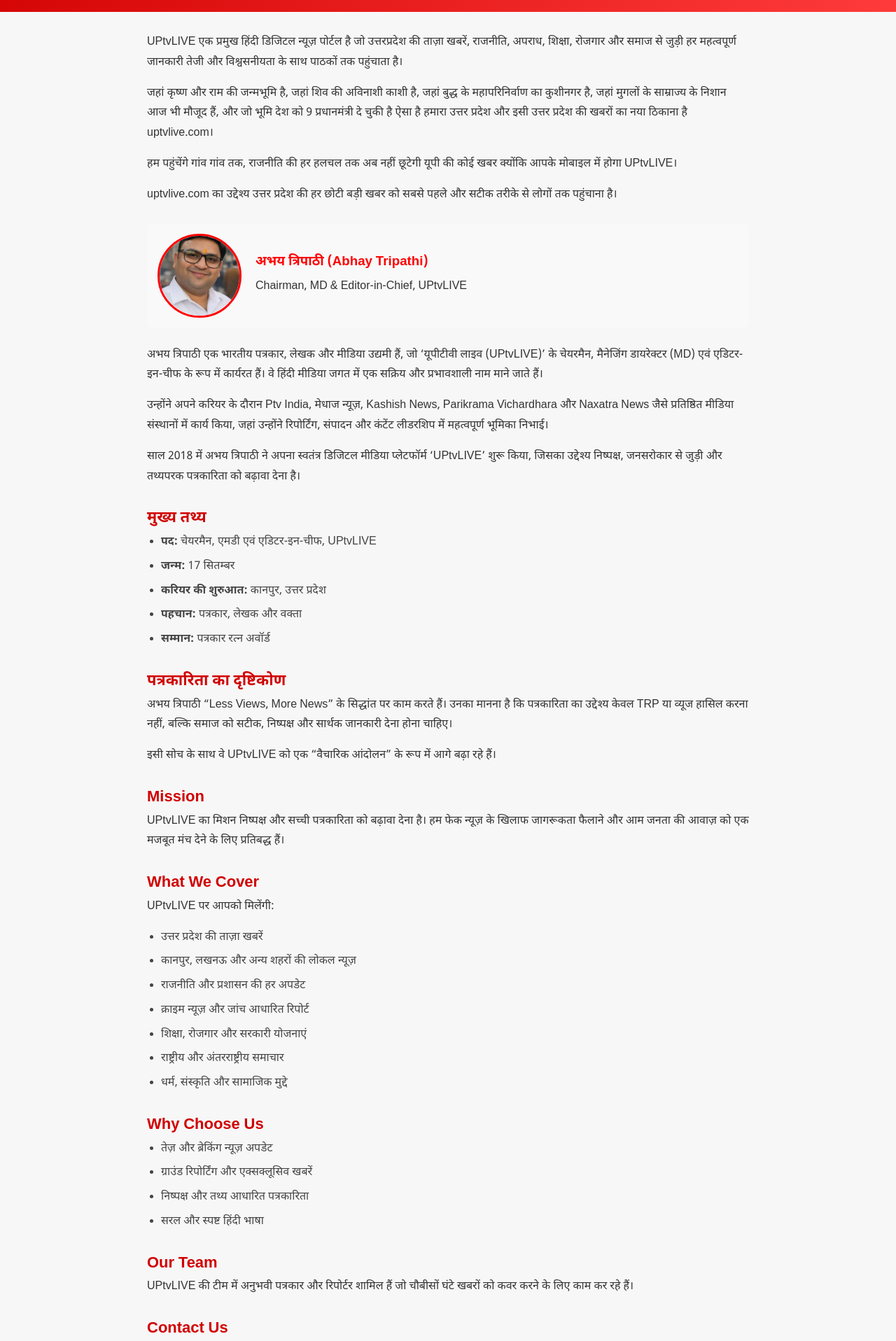
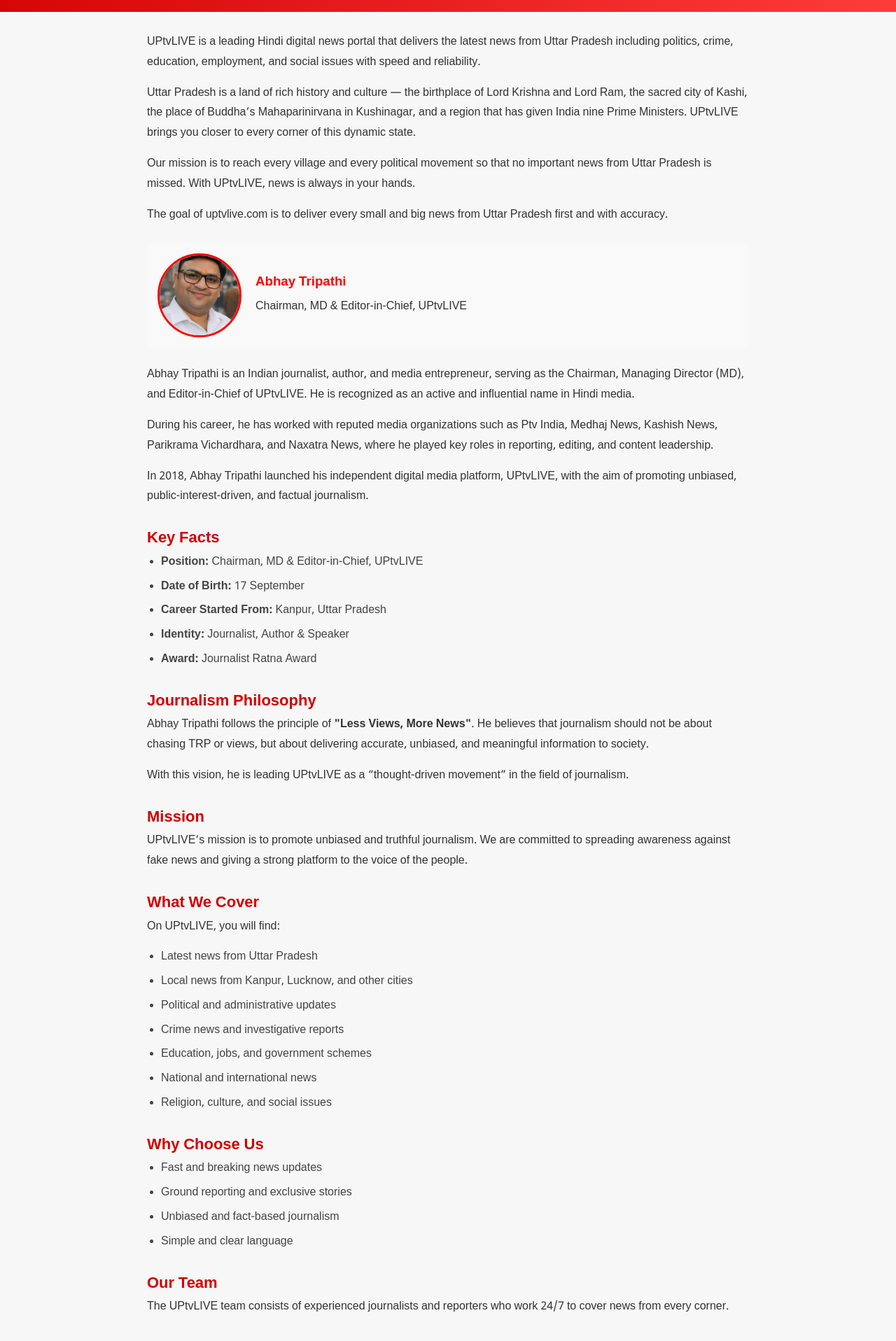
Before and after one commit to lets-make-ashwani/uptvlive, a React (Vite) app: page /about in a window 1280 px wide. Shown: the part 340-2256 px from the top of the page at 70% size. Built offline with nearby package versions, Linux system fonts and the light colour scheme.

Commit message:
update adress

```diff
--- a/src/components/Footer/Footer.jsx
+++ b/src/components/Footer/Footer.jsx
@@ -72,7 +72,7 @@
                 target="_blank"
                 rel="noreferrer"
               >
-                Gandhi Nagar, Kanpur Nagar, Uttar Pradesh
+                UPTVLIVE Head Office,Gandhi Nagar, Kanpur Nagar, Uttar Pradesh | Pin Code:208002
               </a>
             </p>
 
--- a/src/components/Hero/Hero.jsx
+++ b/src/components/Hero/Hero.jsx
@@ -13,7 +13,7 @@
       setIndex((prev) =>
         prev === newsData.length - 1 ? 0 : prev + 1
       );
-    }, 4000);
+    }, 2000);
 
     return () => clearInterval(interval);
   }, []);
--- a/src/components/about/about.jsx
+++ b/src/components/about/about.jsx
@@ -14,26 +14,27 @@
 
         {/* INTRO */}
         <p>
-          UPtvLIVE एक प्रमुख हिंदी डिजिटल न्यूज़ पोर्टल है जो उत्तरप्रदेश की ताज़ा खबरें,
-          राजनीति, अपराध, शिक्षा, रोजगार और समाज से जुड़ी हर महत्वपूर्ण जानकारी तेजी और
-          विश्वसनीयता के साथ पाठकों तक पहुंचाता है।
+          UPtvLIVE is a leading Hindi digital news portal that delivers the latest
+          news from Uttar Pradesh including politics, crime, education, employment,
+          and social issues with speed and reliability.
         </p>
 
         <p>
-          जहां कृष्ण और राम की जन्मभूमि है, जहां शिव की अविनाशी काशी है, जहां बुद्ध के
-          महापरिनिर्वाण का कुशीनगर है, जहां मुगलों के साम्राज्य के निशान आज भी मौजूद हैं,
-          और जो भूमि देश को 9 प्रधानमंत्री दे चुकी है ऐसा है हमारा उत्तर प्रदेश और इसी
-          उत्तर प्रदेश की खबरों का नया ठिकाना है uptvlive.com।
+          Uttar Pradesh is a land of rich history and culture — the birthplace of
+          Lord Krishna and Lord Ram, the sacred city of Kashi, the place of Buddha’s
+          Mahaparinirvana in Kushinagar, and a region that has given India nine Prime Ministers.
+          UPtvLIVE brings you closer to every corner of this dynamic state.
         </p>
 
         <p>
-          हम पहुंचेंगे गांव गांव तक, राजनीति की हर हलचल तक अब नहीं छूटेगी यूपी की कोई खबर
-          क्योंकि आपके मोबाइल में होगा UPtvLIVE।
+          Our mission is to reach every village and every political movement so that
+          no important news from Uttar Pradesh is missed. With UPtvLIVE, news is always
+          in your hands.
         </p>
 
         <p>
-          uptvlive.com का उद्देश्य उत्तर प्रदेश की हर छोटी बड़ी खबर को सबसे पहले और सटीक
-          तरीके से लोगों तक पहुंचाना है।
+          The goal of uptvlive.com is to deliver every small and big news from Uttar Pradesh
+          first and with accuracy.
         </p>
 
         {/* OWNER SECTION */}
@@ -46,7 +47,7 @@
           />
 
           <div className="owner-info">
-            <h3>अभय त्रिपाठी (Abhay Tripathi)</h3>
+            <h3>Abhay Tripathi</h3>
             <p>Chairman, MD & Editor-in-Chief, UPtvLIVE</p>
           </div>
 
@@ -56,40 +57,41 @@
         <div className="owner-details">
 
           <p>
-            अभय त्रिपाठी एक भारतीय पत्रकार, लेखक और मीडिया उद्यमी हैं, जो ‘यूपीटीवी लाइव (UPtvLIVE)’ के
-            चेयरमैन, मैनेजिंग डायरेक्टर (MD) एवं एडिटर-इन-चीफ के रूप में कार्यरत हैं। वे हिंदी मीडिया जगत
-            में एक सक्रिय और प्रभावशाली नाम माने जाते हैं।
+            Abhay Tripathi is an Indian journalist, author, and media entrepreneur,
+            serving as the Chairman, Managing Director (MD), and Editor-in-Chief of UPtvLIVE.
+            He is recognized as an active and influential name in Hindi media.
           </p>
 
           <p>
-            उन्होंने अपने करियर के दौरान Ptv India, मेधाज न्यूज़, Kashish News,
-            Parikrama Vichardhara और Naxatra News जैसे प्रतिष्ठित मीडिया संस्थानों में कार्य किया,
-            जहां उन्होंने रिपोर्टिंग, संपादन और कंटेंट लीडरशिप में महत्वपूर्ण भूमिका निभाई।
+            During his career, he has worked with reputed media organizations such as
+            Ptv India, Medhaj News, Kashish News, Parikrama Vichardhara, and Naxatra News,
+            where he played key roles in reporting, editing, and content leadership.
           </p>
 
           <p>
-            साल 2018 में अभय त्रिपाठी ने अपना स्वतंत्र डिजिटल मीडिया प्लेटफॉर्म ‘UPtvLIVE’ शुरू किया,
-            जिसका उद्देश्य निष्पक्ष, जनसरोकार से जुड़ी और तथ्यपरक पत्रकारिता को बढ़ावा देना है।
+            In 2018, Abhay Tripathi launched his independent digital media platform,
+            UPtvLIVE, with the aim of promoting unbiased, public-interest-driven, and factual journalism.
           </p>
 
-          <h2>मुख्य तथ्य</h2>
+          <h2>Key Facts</h2>
           <ul>
-            <li><strong>पद:</strong> चेयरमैन, एमडी एवं एडिटर-इन-चीफ, UPtvLIVE</li>
-            <li><strong>जन्म:</strong> 17 सितम्बर</li>
-            <li><strong>करियर की शुरुआत:</strong> कानपुर, उत्तर प्रदेश</li>
-            <li><strong>पहचान:</strong> पत्रकार, लेखक और वक्ता</li>
-            <li><strong>सम्मान:</strong> पत्रकार रत्न अवॉर्ड</li>
+            <li><strong>Position:</strong> Chairman, MD & Editor-in-Chief, UPtvLIVE</li>
+            <li><strong>Date of Birth:</strong> 17 September</li>
+            <li><strong>Career Started From:</strong> Kanpur, Uttar Pradesh</li>
+            <li><strong>Identity:</strong> Journalist, Author & Speaker</li>
+            <li><strong>Award:</strong> Journalist Ratna Award</li>
           </ul>
 
-          <h2>पत्रकारिता का दृष्टिकोण</h2>
+          <h2>Journalism Philosophy</h2>
           <p>
-            अभय त्रिपाठी “Less Views, More News” के सिद्धांत पर काम करते हैं।
-            उनका मानना है कि पत्रकारिता का उद्देश्य केवल TRP या व्यूज हासिल करना नहीं,
-            बल्कि समाज को सटीक, निष्पक्ष और सार्थक जानकारी देना होना चाहिए।
+            Abhay Tripathi follows the principle of <strong>"Less Views, More News"</strong>.
+            He believes that journalism should not be about chasing TRP or views,
+            but about delivering accurate, unbiased, and meaningful information to society.
           </p>
 
           <p>
-            इसी सोच के साथ वे UPtvLIVE को एक “वैचारिक आंदोलन” के रूप में आगे बढ़ा रहे हैं।
+            With this vision, he is leading UPtvLIVE as a “thought-driven movement”
+            in the field of journalism.
           </p>
 
         </div>
@@ -97,51 +99,51 @@
         {/* MISSION */}
         <h2>Mission</h2>
         <p>
-          UPtvLIVE का मिशन निष्पक्ष और सच्ची पत्रकारिता को बढ़ावा देना है।
-          हम फेक न्यूज़ के खिलाफ जागरूकता फैलाने और आम जनता की आवाज़ को
-          एक मजबूत मंच देने के लिए प्रतिबद्ध हैं।
+          UPtvLIVE’s mission is to promote unbiased and truthful journalism.
+          We are committed to spreading awareness against fake news and giving
+          a strong platform to the voice of the people.
         </p>
 
         {/* WHAT WE COVER */}
         <h2>What We Cover</h2>
-        <p>UPtvLIVE पर आपको मिलेंगी:</p>
+        <p>On UPtvLIVE, you will find:</p>
         <ul>
-          <li>उत्तर प्रदेश की ताज़ा खबरें</li>
-          <li>कानपुर, लखनऊ और अन्य शहरों की लोकल न्यूज़</li>
-          <li>राजनीति और प्रशासन की हर अपडेट</li>
-          <li>क्राइम न्यूज़ और जांच आधारित रिपोर्ट</li>
-          <li>शिक्षा, रोजगार और सरकारी योजनाएं</li>
-          <li>राष्ट्रीय और अंतरराष्ट्रीय समाचार</li>
-          <li>धर्म, संस्कृति और सामाजिक मुद्दे</li>
+          <li>Latest news from Uttar Pradesh</li>
+          <li>Local news from Kanpur, Lucknow, and other cities</li>
+          <li>Political and administrative updates</li>
+          <li>Crime news and investigative reports</li>
+          <li>Education, jobs, and government schemes</li>
+          <li>National and international news</li>
+          <li>Religion, culture, and social issues</li>
         </ul>
 
         {/* WHY CHOOSE US */}
         <h2>Why Choose Us</h2>
         <ul>
-          <li>तेज़ और ब्रेकिंग न्यूज़ अपडेट</li>
-          <li>ग्राउंड रिपोर्टिंग और एक्सक्लूसिव खबरें</li>
-          <li>निष्पक्ष और तथ्य आधारित पत्रकारिता</li>
-          <li>सरल और स्पष्ट हिंदी भाषा</li>
+          <li>Fast and breaking news updates</li>
+          <li>Ground reporting and exclusive stories</li>
+          <li>Unbiased and fact-based journalism</li>
+          <li>Simple and clear language</li>
         </ul>
 
         {/* TEAM */}
         <h2>Our Team</h2>
         <p>
-          UPtvLIVE की टीम में अनुभवी पत्रकार और रिपोर्टर शामिल हैं जो
-          चौबीसों घंटे खबरों को कवर करने के लिए काम कर रहे हैं।
+          The UPtvLIVE team consists of experienced journalists and reporters
+          who work 24/7 to cover news from every corner.
         </p>
 
         {/* CONTACT */}
         <h2>Contact Us</h2>
         <p>📧 Email: editorpvnews@gmail.com</p>
-        <p>📞 Phone: 9335690008</p>
-        <p>📍 Address: Gandhi Nagar, Kanpur Nagar, Uttar Pradesh</p>
+        <p>📞 Phone: +91 9335690008</p>
+        <p>📍 Address: UPTVLIVE Head Office,Gandhi Nagar, Kanpur Nagar, Uttar Pradesh | Pin Code:208002</p>
 
         {/* COMMITMENT */}
         <h2>Commitment</h2>
         <p>
-          UPtvLIVE अपने पाठकों को सही, संतुलित और विश्वसनीय जानकारी देने के लिए प्रतिबद्ध है।
-          हमारा उद्देश्य समाज को जागरूक बनाना और सही जानकारी के माध्यम से लोगों को सशक्त करना है।
+          UPtvLIVE is committed to providing accurate, balanced, and reliable information.
+          Our goal is to create an aware society and empower people through truthful news.
         </p>
 
       </div>
```
